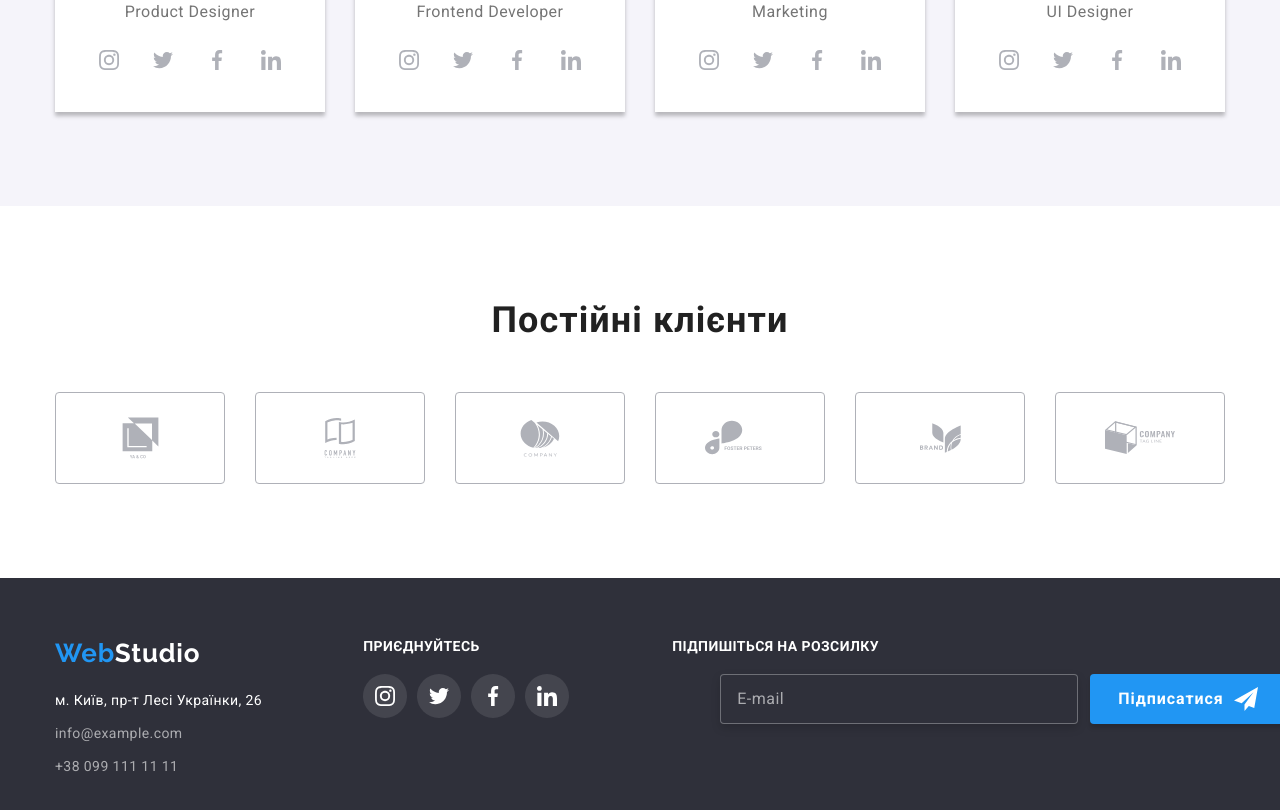
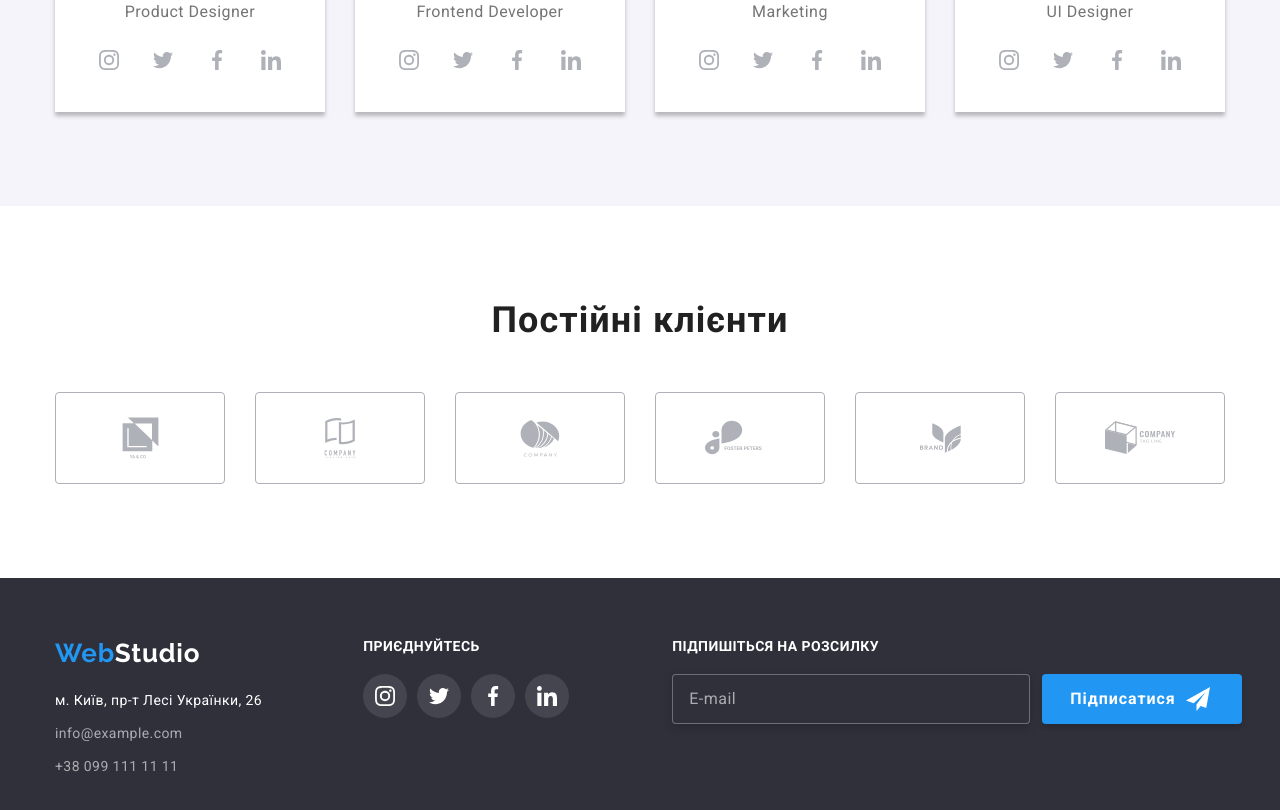
Before and after one commit to IliaGolota/goit-markup-hw-06, a plain HTML site: page index.html in a window 1280 px wide. Shown: the part 2097-2907 px from the top of the page. Drawn offline with nearby package versions, Linux system fonts and the light colour scheme.

Commit message:
adds some  details
adds some  details

```diff
--- a/css/styles.css
+++ b/css/styles.css
@@ -832,7 +832,7 @@ body {
   margin-left: 482px;
 }
 
-form {
+.form {
   padding-left: 48px;
 }
 
```
